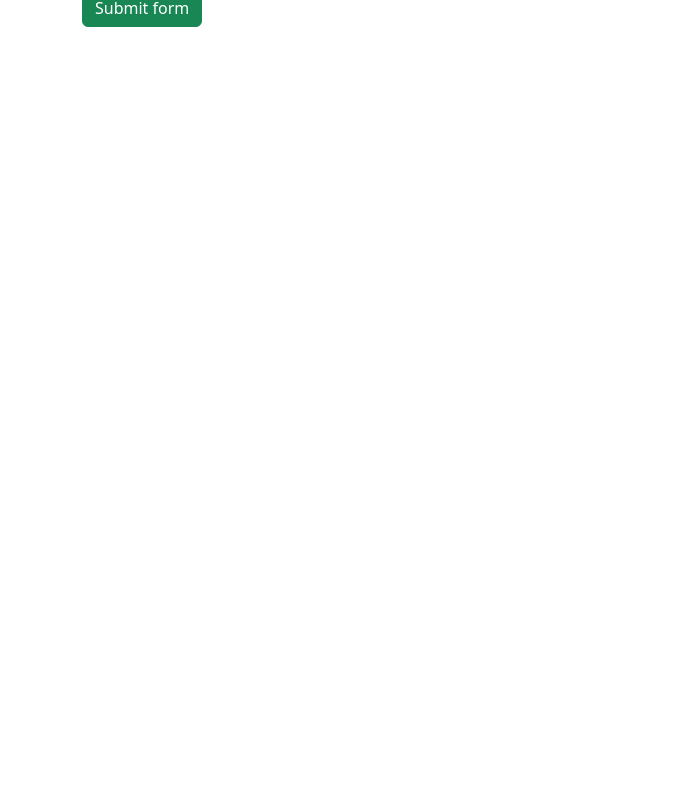
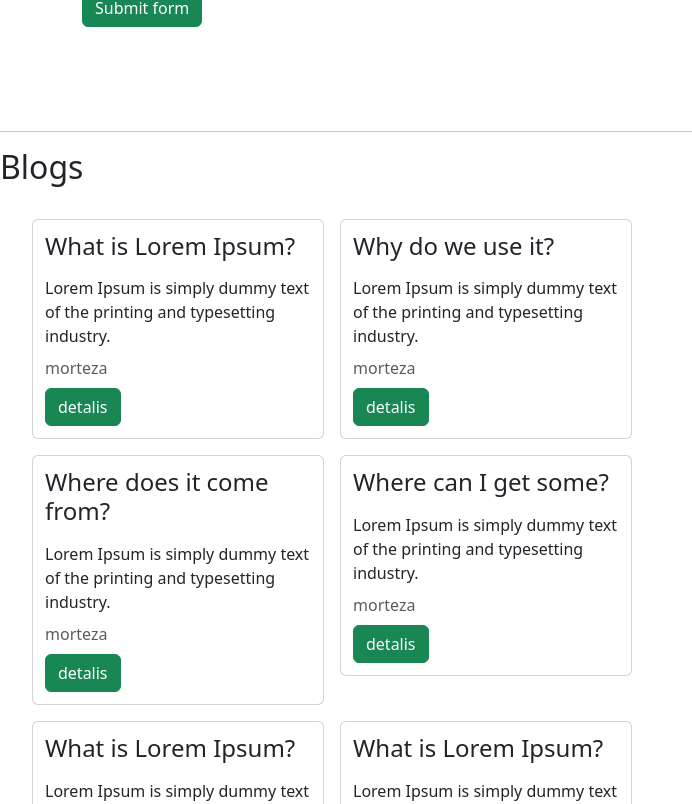
Before and after one commit to MortezaSoltanpour/AngularPlayGround, an Angular app: page / in a window 1280 px wide. Shown: the part 1156-1960 px from the top of the page, without its empty margins (0-692 px from the left). Before the commit the page ends 1199 px from the top, so only its background shows below. Built offline with nearby package versions, Linux system fonts and the light colour scheme.

Commit message:
Blog list and Blog details

```diff
--- a/src/app/app.component.html
+++ b/src/app/app.component.html
@@ -11,3 +11,9 @@
 <hr />
 <h2>Contact us</h2>
 <app-contact-us></app-contact-us>
+<br />
+<br />
+<br />
+<hr />
+<h2>Blogs</h2>
+<app-blog-lists></app-blog-lists>
--- a/src/app/app.component.ts
+++ b/src/app/app.component.ts
@@ -3,6 +3,8 @@ import { RouterOutlet } from '@angular/router';
 import { ProductListComponent } from './components/product-list/product-list.component';
 import { ProductCreateComponent } from './components/product-create/product-create.component';
 import { ContactUsComponent } from './components/contact-us/contact-us.component';
+import { BlogListsComponent } from './components/blog-lists/blog-lists.component';
+import { BlogDetailsComponent } from './components/blog-details/blog-details.component';
 
 @Component({
   selector: 'app-root',
@@ -11,6 +13,8 @@ import { ContactUsComponent } from './components/contact-us/contact-us.component
     ProductListComponent,
     ProductCreateComponent,
     ContactUsComponent,
+    BlogListsComponent,
+    BlogDetailsComponent,
   ],
   templateUrl: './app.component.html',
   styleUrl: './app.component.css',
--- /dev/null
+++ b/src/app/components/blog-details/blog-details.component.html
@@ -0,0 +1,14 @@
+<div class="row" *ngIf="blog">
+  <div class="col-12 p-2">
+    <div class="card p-2">
+      <div class="body m-1">
+        <h3>
+          {{ blog.title }}
+        </h3>
+      </div>
+      <div class="body m-1">
+        {{ blog.body }}
+      </div>
+    </div>
+  </div>
+</div>
--- /dev/null
+++ b/src/app/components/blog-details/blog-details.component.ts
@@ -0,0 +1,30 @@
+import { Component, Input, input, SimpleChanges } from '@angular/core';
+import { BlogDto } from '../../db/blogDto';
+import { NgIf } from '@angular/common';
+import { getBlogById } from '../../db/blogDb';
+
+@Component({
+  selector: 'app-blog-details',
+  imports: [NgIf],
+  templateUrl: './blog-details.component.html',
+  styleUrl: './blog-details.component.css',
+})
+export class BlogDetailsComponent {
+  @Input('blogId')
+  blogId: number = 0;
+  blog: BlogDto | undefined;
+
+  ngOnChanges(changes: SimpleChanges) {
+    if (changes['blogId']) {
+      const newId = changes['blogId'].currentValue;
+      console.log('Blog ID changed to:', newId);
+
+      // Call your method to reload details
+      this.loadBlogDetails(newId);
+    }
+  }
+
+  loadBlogDetails(id: number) {
+    this.blog = getBlogById(this.blogId);
+  }
+}
--- /dev/null
+++ b/src/app/components/blog-lists/blog-lists.component.html
@@ -0,0 +1,34 @@
+<div class="row m-4" *ngIf="blogs">
+  <div class="col-md-6">
+    <div class="row">
+      <div class="col-6 p-2" *ngFor="let item of blogs">
+        <div class="card p-2">
+          <div class="header m-1">
+            <h4>
+              {{ item.title }}
+            </h4>
+          </div>
+          <div class="body m-1">
+            {{ item.brief }}
+          </div>
+          <span class="text-muted m-1">
+            {{ item.author }}
+          </span>
+          <div class="footer m-1">
+            <button
+              [attr.blogid]="item.id"
+              (click)="handleBtnClicked($event)"
+              class="btn btn-success"
+            >
+              detalis
+            </button>
+          </div>
+        </div>
+      </div>
+    </div>
+  </div>
+  <div class="col-md-6">
+    <app-blog-details [blogId]="idSelected"></app-blog-details>
+  </div>
+</div>
+<hr />
--- /dev/null
+++ b/src/app/components/blog-lists/blog-lists.component.ts
@@ -0,0 +1,26 @@
+import { Component } from '@angular/core';
+import { BlogDto } from '../../db/blogDto';
+import { getAllBlogs, getBlogById } from '../../db/blogDb';
+import { NgFor, NgIf } from '@angular/common';
+import { BlogDetailsComponent } from '../blog-details/blog-details.component';
+
+@Component({
+  selector: 'app-blog-lists',
+  imports: [NgFor, NgIf, BlogDetailsComponent],
+  templateUrl: './blog-lists.component.html',
+  styleUrl: './blog-lists.component.css',
+})
+export class BlogListsComponent {
+  blogs: BlogDto[];
+  idSelected: number = 0;
+
+  constructor() {
+    this.blogs = getAllBlogs();
+  }
+
+  handleBtnClicked(e: Event) {
+    const button = e.target as HTMLButtonElement;
+    const blogIdAttr = button.getAttribute('blogid');
+    this.idSelected = blogIdAttr ? parseInt(blogIdAttr, 10) : 0;
+  }
+}
--- /dev/null
+++ b/src/app/db/blogDb.ts
@@ -0,0 +1,68 @@
+import { BlogDto } from './blogDto';
+
+const blogItems: BlogDto[] = [
+  {
+    id: 1,
+    title: 'What is Lorem Ipsum?',
+    author: 'morteza',
+    brief:
+      'Lorem Ipsum is simply dummy text of the printing and typesetting industry.',
+    body: 'Lorem Ipsum is simply dummy text of the printing and typesetting industry. Lorem Ipsum has been the industrys standard dummy text ever since the 1500s, when an unknown printer took a galley of type and scrambled it to make a type specimen book. It has survived not only five centuries, but also the leap into electronic typesetting, remaining essentially unchanged. It was popularised in the 1960s with the release of Letraset sheets containing Lorem Ipsum passages, and more recently with desktop publishing software like Aldus PageMaker including versions of Lorem Ipsum.',
+  },
+  {
+    id: 2,
+    title: 'Why do we use it?',
+    author: 'morteza',
+    brief:
+      'Lorem Ipsum is simply dummy text of the printing and typesetting industry.',
+    body: 'It is a long established fact that a reader will be distracted by the readable content of a page when looking at its layout. The point of using Lorem Ipsum is that it has a more-or-less normal distribution of letters, as opposed to using Content here, content here, making it look like readable English. Many desktop publishing packages and web page editors now use Lorem Ipsum as their default model text, and a search for lorem ipsum will uncover many web sites still in their infancy. Various versions have evolved over the years, sometimes by accident, sometimes on purpose (injected humour and the like).',
+  },
+  {
+    id: 3,
+    title: 'Where does it come from?',
+    author: 'morteza',
+    brief:
+      'Lorem Ipsum is simply dummy text of the printing and typesetting industry.',
+    body: 'Lorem Ipsum is simply dummy text of the printing and typesetting industry. Lorem Ipsum has been the industrys standard dummy text ever since the 1500s, when an unknown printer took a galley of type and scrambled it to make a type specimen book. It has survived not only five centuries, but also the leap into electronic typesetting, remaining essentially unchanged. It was popularised in the 1960s with the release of Letraset sheets containing Lorem Ipsum passages, and more recently with desktop publishing software like Aldus PageMaker including versions of Lorem Ipsum.',
+  },
+  {
+    id: 4,
+    title: 'Where can I get some?',
+    author: 'morteza',
+    brief:
+      'Lorem Ipsum is simply dummy text of the printing and typesetting industry.',
+    body: 'Lorem Ipsum is simply dummy text of the printing and typesetting industry. Lorem Ipsum has been the industrys standard dummy text ever since the 1500s, when an unknown printer took a galley of type and scrambled it to make a type specimen book. It has survived not only five centuries, but also the leap into electronic typesetting, remaining essentially unchanged. It was popularised in the 1960s with the release of Letraset sheets containing Lorem Ipsum passages, and more recently with desktop publishing software like Aldus PageMaker including versions of Lorem Ipsum.',
+  },
+  {
+    id: 5,
+    title: 'What is Lorem Ipsum?',
+    author: 'morteza',
+    brief:
+      'Lorem Ipsum is simply dummy text of the printing and typesetting industry.',
+    body: 'Lorem Ipsum is simply dummy text of the printing and typesetting industry. Lorem Ipsum has been the industrys standard dummy text ever since the 1500s, when an unknown printer took a galley of type and scrambled it to make a type specimen book. It has survived not only five centuries, but also the leap into electronic typesetting, remaining essentially unchanged. It was popularised in the 1960s with the release of Letraset sheets containing Lorem Ipsum passages, and more recently with desktop publishing software like Aldus PageMaker including versions of Lorem Ipsum.',
+  },
+  {
+    id: 6,
+    title: 'What is Lorem Ipsum?',
+    author: 'morteza',
+    brief:
+      'Lorem Ipsum is simply dummy text of the printing and typesetting industry.',
+    body: 'Lorem Ipsum is simply dummy text of the printing and typesetting industry. Lorem Ipsum has been the industrys standard dummy text ever since the 1500s, when an unknown printer took a galley of type and scrambled it to make a type specimen book. It has survived not only five centuries, but also the leap into electronic typesetting, remaining essentially unchanged. It was popularised in the 1960s with the release of Letraset sheets containing Lorem Ipsum passages, and more recently with desktop publishing software like Aldus PageMaker including versions of Lorem Ipsum.',
+  },
+  {
+    id: 7,
+    title: 'What is Lorem Ipsum?',
+    author: 'morteza',
+    brief:
+      'Lorem Ipsum is simply dummy text of the printing and typesetting industry.',
+    body: 'Lorem Ipsum is simply dummy text of the printing and typesetting industry. Lorem Ipsum has been the industrys standard dummy text ever since the 1500s, when an unknown printer took a galley of type and scrambled it to make a type specimen book. It has survived not only five centuries, but also the leap into electronic typesetting, remaining essentially unchanged. It was popularised in the 1960s with the release of Letraset sheets containing Lorem Ipsum passages, and more recently with desktop publishing software like Aldus PageMaker including versions of Lorem Ipsum.',
+  },
+];
+
+export function getAllBlogs(): BlogDto[] {
+  return blogItems;
+}
+
+export function getBlogById(id: number): BlogDto | undefined {
+  return blogItems.find((p) => p.id == id);
+}
--- /dev/null
+++ b/src/app/db/blogDto.ts
@@ -0,0 +1,7 @@
+export interface BlogDto {
+  id: number;
+  title: string;
+  author: string;
+  brief: string;
+  body: string;
+}
```
Also changed, not shown: src/app/components/blog-details/blog-details.component.css (added), src/app/components/blog-lists/blog-lists.component.css (added).
